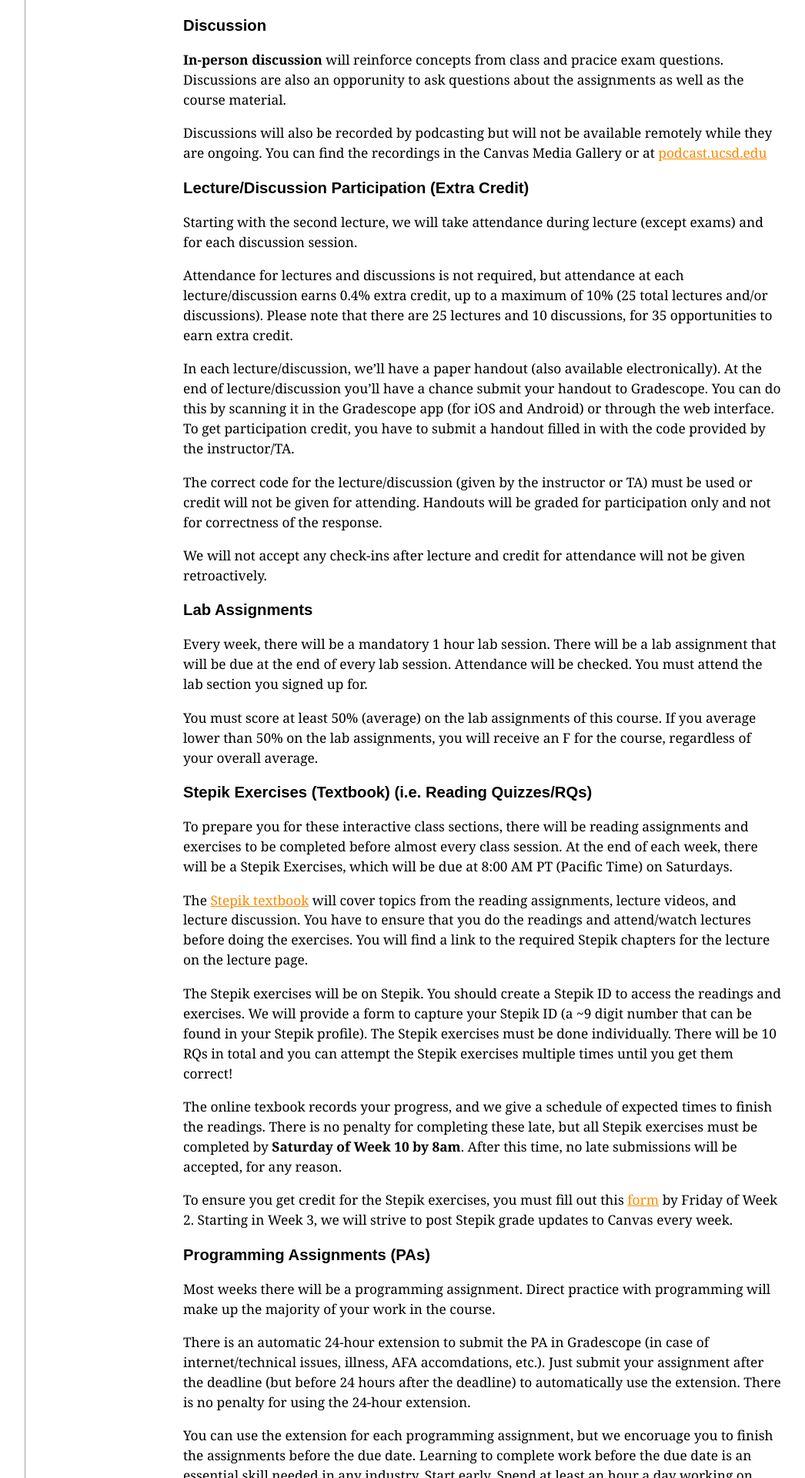
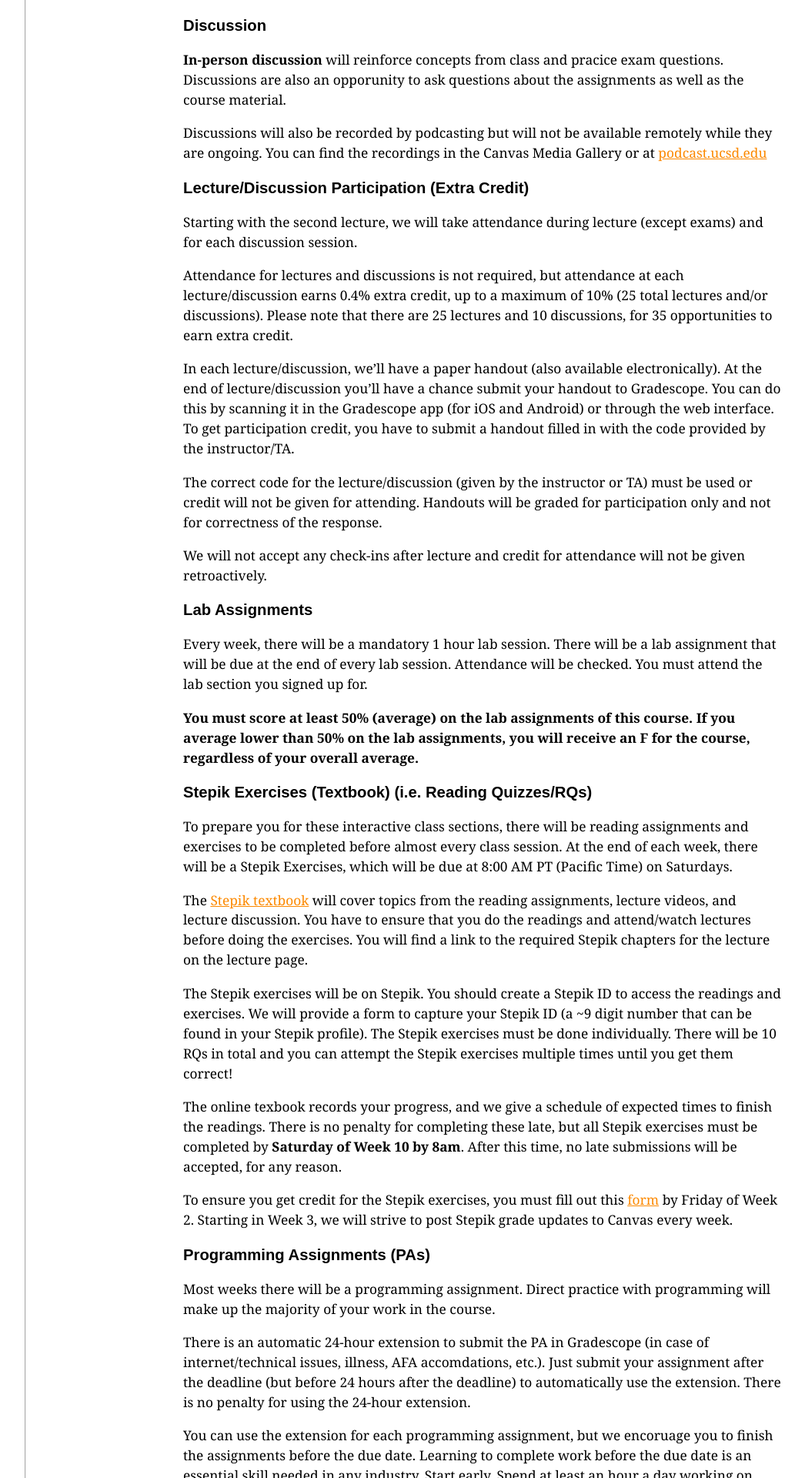
Before and after one commit to ucsd-cse8a-sp24/ucsd-cse8a-sp24.github.io, a Jekyll site: the page built from syllabus.md, in a window 1280 px wide. Shown: the part 3184-5104 px from the top of the page at 77% size, without its empty margins (56-1102 px from the left). Built offline with Jekyll 4.4.1, drawn with Linux system fonts in a browser that asks for light colours.

```diff
--- a/syllabus.md
+++ b/syllabus.md
@@ -148,7 +148,7 @@ will not be given retroactively.
 
 Every week, there will be a mandatory 1 hour lab session. There will be a lab assignment that will be due at the end of every lab session. Attendance will be checked. You must attend the lab section you signed up for.
 
-You must score at least 50% (average) on the lab assignments of this course. If you average lower than 50% on the lab assignments, you will receive an F for the course, regardless of your overall average.
+**You must score at least 50% (average) on the lab assignments of this course. If you average lower than 50% on the lab assignments, you will receive an F for the course, regardless of your overall average.**
 
 ### Stepik Exercises (Textbook) (i.e. Reading Quizzes/RQs)
 
```
